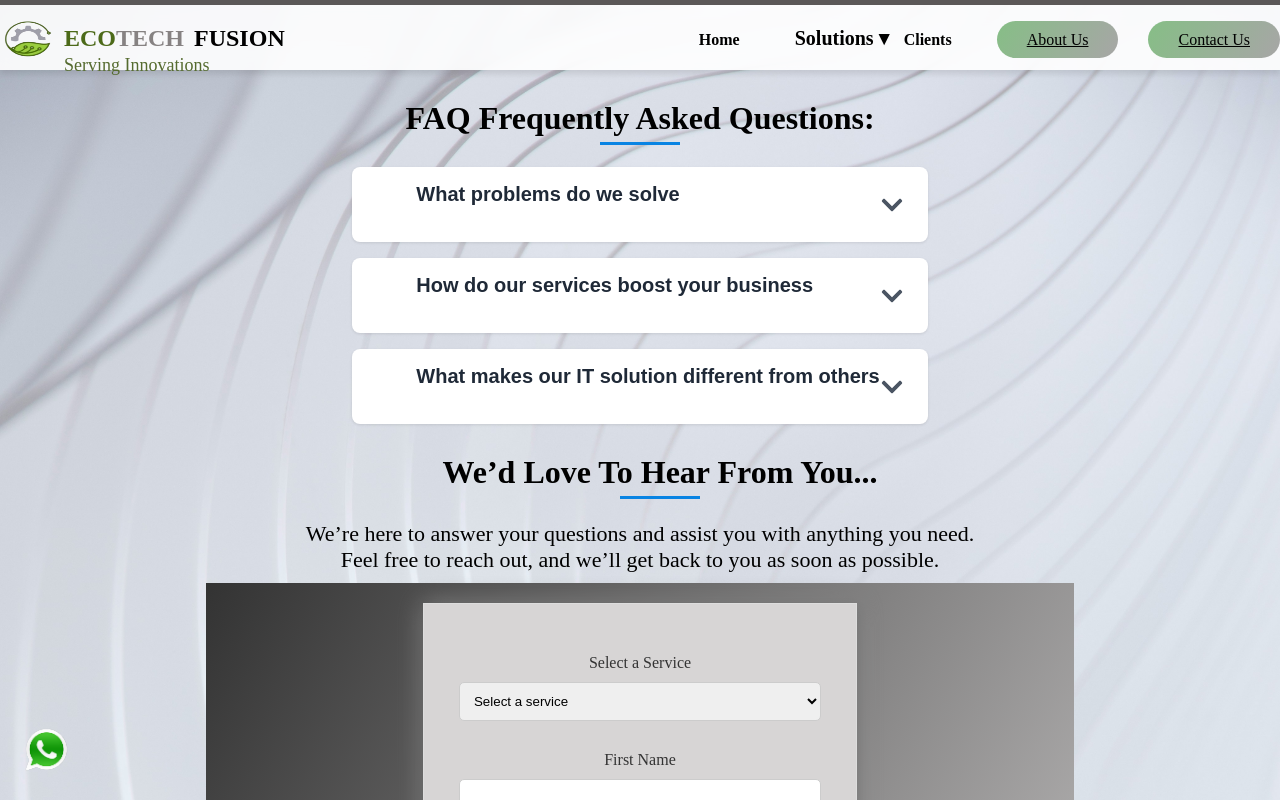
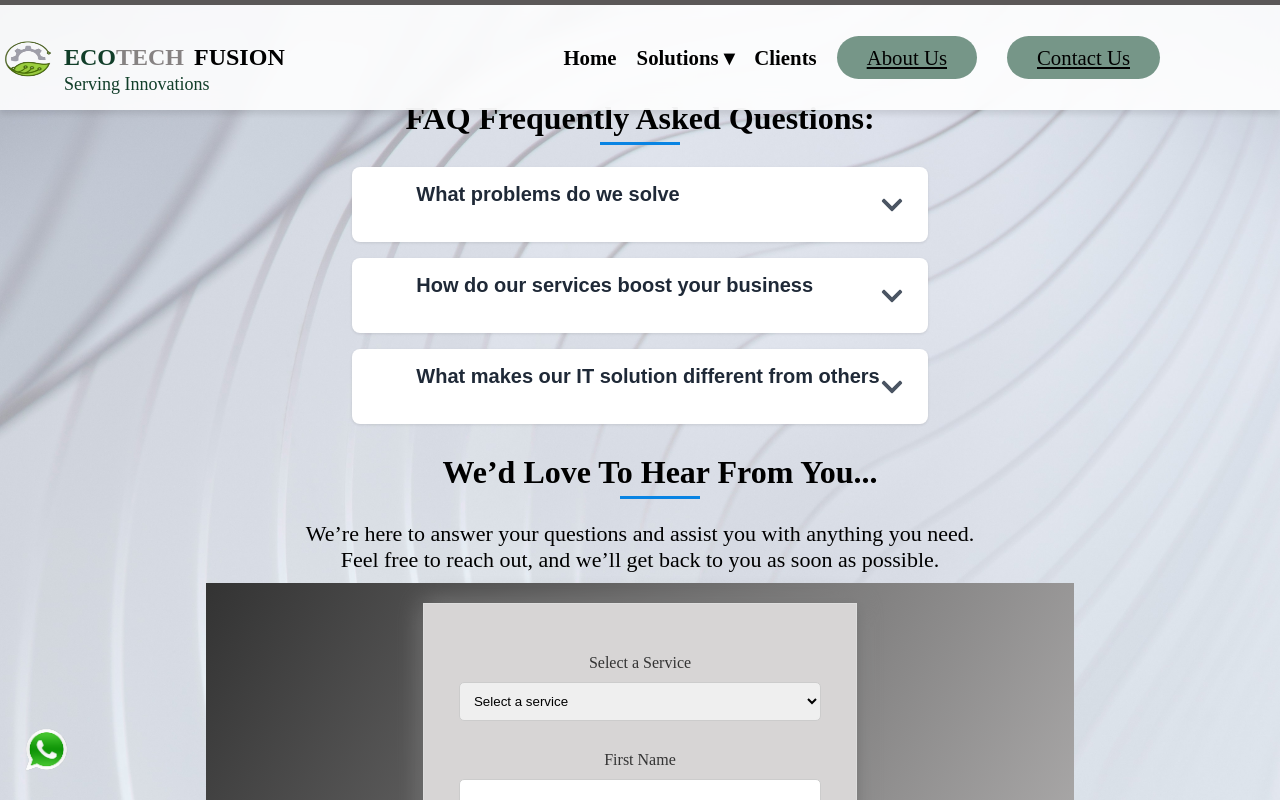
Before and after one commit to wajiha787/ECOTECH-portfoliowebsite, a React (Create React App) app: page /ECOTECH-portfoliowebsite/contactus in a window 1280 px wide. Shown: the top 800 px of the page. Built offline with nearby package versions, Linux system fonts and the light colour scheme.

Commit message:
Construction added on home page

```diff
--- a/src/App.js
+++ b/src/App.js
@@ -12,10 +12,11 @@ import StructuredCabling from "./pages/StructuredCabling";
 import DataCenterSolution from "./pages/DataCenterSolution";
 import ICTELVSolutions from "./pages/ICTELVSolutions";
 import UnifiedVoiceSolution from "./pages/UnifiedVoiceSolution";
+import TownplannersandBuilders from './pages/TownplannersandBuilders';
 
 function App() {
   return (
-    <Router basename="/ECOTECH-portfoliowebsite">  {/* 👈 Added basename for GitHub Pages */}
+    <Router basename="/ECOTECH-portfoliowebsite">
       {/* WhatsApp Floating Button */}
       <div className="fixed-bottom-left">
         <a href="https://wa.me/923362220034?" target="_blank" rel="noopener noreferrer">
@@ -39,6 +40,7 @@ function App() {
           <Route path="/data-center-solution" element={<DataCenterSolution />} />
           <Route path="/ict-elv-solutions" element={<ICTELVSolutions />} />
           <Route path="/unified-voice-solution" element={<UnifiedVoiceSolution />} />
+          <Route path="/town-planners-and-builders" element={<TownplannersandBuilders />} />
         </Routes>
       </div>
 
--- a/src/Components/ClientsHome.js
+++ b/src/Components/ClientsHome.js
@@ -18,7 +18,7 @@ export default function ClientsHome() {
 
   return (
     <div className="clients-container">
-      <h2 className="clients-heading">Join Our Growing Network</h2> {/* Added heading */}
+      <h2 className="clients-heading">Bringing over 15 years of expertise in ICT infrastructure, applications, and services</h2> {/* Added heading */}
       <div className="clients-strip">
         {/* Repeat images twice for seamless effect */}
         {images.concat(images).map((img, index) => (
--- a/src/Components/Counter.js
+++ b/src/Components/Counter.js
@@ -4,7 +4,6 @@ import '../styles/Counter.css';
 export default function Counter() {
   const [projects, setProjects] = useState(1);
   const [clients, setClients] = useState(1);
-  const [coffee, setCoffee] = useState(1);
   const [happyClients, setHappyClients] = useState(1);
 
   useEffect(() => {
@@ -19,13 +18,14 @@ export default function Counter() {
 
     increment(setProjects, 205);
     increment(setClients, 80);
-    increment(setCoffee, 626);
     increment(setHappyClients, 185);
   }, []);
 
   return (
     <div className="counter-container">
+      <h2 className='counter-heading'>Join Our Growing Community</h2>
       <div className="counter-grid">
+
         <div className="counter-item">
           <p className="counter-number">{projects}</p>
           <p className="counter-label">Projects Completed</p>
@@ -35,10 +35,6 @@ export default function Counter() {
           <p className="counter-label">Active Clients</p>
         </div>
         <div className="counter-item">
-          <p className="counter-number">{coffee}</p>
-          <p className="counter-label">Cups of Tea</p>
-        </div>
-        <div className="counter-item">
           <p className="counter-number">{happyClients}</p>
           <p className="counter-label">Happy Clients</p>
         </div>
--- a/src/Components/Header.js
+++ b/src/Components/Header.js
@@ -32,14 +32,14 @@ function Header() {
               <Link to="/data-center-solution" className="dropdown-item">Data Center Solution</Link>
               <Link to="/ict-elv-solutions" className="dropdown-item">ICT & ELV Solutions</Link>
               <Link to="/unified-voice-solution" className="dropdown-item">Unified Voice Solution</Link>
+              <Link to="/town-planners-and-builders" className="dropdown-item">Town Planners and Builders</Link>
+
             </div>
           )}
         </div>
 
         <Link to="/clients" className="nav-link" >Clients</Link>
         <Link to="/aboutus" className="aboutus">About Us</Link>
-
-        {/* ✅ Fixed Contact Us Button */}
         <Link to="/contactus" className="contactus">Contact Us</Link>
       </nav>
     </header>
--- /dev/null
+++ b/src/pages/TownplannersandBuilders.jsx
@@ -0,0 +1,26 @@
+import React from 'react';
+import "../styles/DataCenterSolution.css";
+
+function TownplannersandBuilders() {
+  return (
+    <div className="datacenter-container">
+      <h1>Town Planners and Builders</h1>
+
+      <h2>Our Construction Services</h2>
+      <p>We provide the best and most reliable urban edge construction in different categories:</p>
+      <ul>
+        <li>Building Construction</li>
+        <li>Road Construction</li>
+      </ul>
+
+      <h2>Interior Designing</h2>
+      <ul>
+        <li>Office Designing</li>
+        <li>House Designing</li>
+        <li>Event Management</li>
+      </ul>
+    </div>
+  );
+}
+
+export default TownplannersandBuilders;
--- a/src/styles/ClientsHome.css
+++ b/src/styles/ClientsHome.css
@@ -1,8 +1,8 @@
 .clients-container {
   width: 100%;
   overflow: hidden;
-  background: rgba(234, 244, 197, 0.7);
-  border-top: 5px solid grey;
+  border-top: 5px solid rgb(87, 86, 86);
+    background: rgba(218, 247, 207, 0.7);
   padding: 20px 0;
   white-space: nowrap;
   position: relative;
@@ -53,10 +53,9 @@
   text-align: center;
   font-size: 2rem;
   font-weight: bold;
-  margin-bottom: 40px;
+  margin-bottom: 80px;
   color: #1f2937; /* Darker shade for better contrast */
   position: relative;
-  text-transform: uppercase; /* Optional: Makes text more prominent */
 }
 
 /* Optional: Add an underline effect */
--- a/src/styles/Counter.css
+++ b/src/styles/Counter.css
@@ -1,11 +1,13 @@
 .counter-container {
     display: flex;
     width: 100vw;
-    border-top: 5px solid grey;
+    flex-direction: column;
+    border-top: 5px solid rgb(87, 86, 86);
+    background: rgba(218, 247, 207, 0.7);
     justify-content: center;
     align-items: center;
     min-height: 38vh;
-    background: rgba(234, 244, 197, 0.7);
+
     color: rgb(3, 3, 3);
     text-align: center;
     padding: 40px 20px;
@@ -34,3 +36,25 @@
     font-weight: 600;
     text-transform: uppercase;
   }
+
+  .counter-heading {
+
+    font-size: 2rem;
+    font-weight: bold;
+    margin-bottom: 80px;
+    color: #262b32; /* Darker shade for better contrast */
+    position: relative;
+  }
+
+  /* Optional: Add an underline effect */
+  .counter-heading::after {
+    content: '';
+    position: absolute;
+    bottom: -5px;
+    left: 50%;
+    transform: translateX(-50%);
+    width: 80px;
+    height: 3px;
+    background-color: #0984e3; /* Blue underline for emphasis */
+    border-radius: 2px;
+  }
--- a/src/styles/Header.css
+++ b/src/styles/Header.css
@@ -1,13 +1,4 @@
-header {
-  background-color: rgba(239, 245, 239, 0.5);
-  padding: 20px;
-  position: relative;
-  border-top: 5px solid #5b5858;
-  display: flex;
-  align-items: center;
-  justify-content: space-between;
-  height: 270px;
-}
+
 
   /* Logo */
   .ecologo {
@@ -21,14 +12,14 @@ header {
   .logo {
     display: flex;
     flex-direction: row;
-    align-items: center;
+    align-items:center;
     position: relative;
-    top: 2%;
+
     left: 5%;
 }
 
   .logo .ECO {
-    color: rgb(76, 106, 25);
+    color: rgb(17, 62, 41);
     font-size: 24px;
     font-weight: bold;
   }
@@ -51,54 +42,43 @@ header {
     top: 30px;
     left: 0;
     font-size: 18px;
-    color: darkolivegreen;
+    color: rgb(17, 62, 41);
   }
 
-  /* Navigation Menu */
-  .home,
-  .solutions,
-  .clients
-  {
-    padding-left: 40px;
-    font-size: 20px;
-    font-weight: bold;
-    display: flex;
-  }
 
-  .home {
-    padding-left: 600px;
-  }
+
+
 
   /* Contact Us Button */
   .contactus {
-    background: linear-gradient(120deg, rgb(134, 190, 134), rgb(167, 166, 166));
+    background-color:#769688;
     color: black;
     padding: 10px 30px;
-    margin-left: 30px;
+    margin-right: 120px;
     border: none;
-    border-radius: 20px;
-    font-size: 16px;
+    border-radius: 25px;
+    font-size: 1.3rem;
     cursor: pointer;
     transition: background-color 0.3s ease;
   }
   .aboutus{
-    background: linear-gradient(120deg, rgb(134, 190, 134), rgb(167, 166, 166));
+    background-color:#769688;
     color: black;
+    font-size: 1.3rem;
     padding: 10px 30px;
-    margin-left: 30px;
+    margin-right: 30px;
     border: none;
-    border-radius: 20px;
-    font-size: 16px;
+    border-radius: 25px;
     cursor: pointer;
     transition: background-color 0.3s ease;
   }
 
   .contactus:hover {
-    background-color: grey;
+    background-color: rgb(167, 166, 166);
     color: white;
   }
   .aboutus:hover{
-    background-color: grey;
+    background-color: rgb(167, 166, 166);
     color: white;
   }
 
@@ -170,32 +150,44 @@ header {
 }
 
 .dropdown .dropdown-item:hover {
-  background-color: #f0f0f0;
+  background-color: #4d655b;
 }
 
 /* Navigation Links */
 .nav-link {
-  margin: 0 15px;
+  margin-right: 20px;
   text-decoration: none;
   color: black;
+  font-size: 1.3rem;
+  font-weight: bold;
+}
+.solutions{
+  margin-right: 20px;
+  text-decoration: none;
+  color: black;
+  font-size: 1.3rem;
   font-weight: bold;
 }
 
 .nav-link:hover {
-  color: #35463f;
+  color: #94d1b8;
 }
 .sticky-header {
   position: fixed;
   top: 0;
   left: 0;
   width: 100%;
-  height: 70px;
-  background: rgba(255, 255, 255, 0.9);
+  height: 110px;
+  background-color: rgba(234, 12, 12, 0.5);
   backdrop-filter: blur(10px);
+  border-top: 5px solid #5b5858;
   z-index: 1000; /* Ensures it stays on top */
   display: flex;
   align-items: center;
   justify-content: space-between;
   padding: 10px 20px;
   box-shadow: 0 4px 6px rgba(0, 0, 0, 0.1);
+  display: flex;
+  align-items: center;
+  justify-content: space-between;
 }
--- a/src/styles/Home.css
+++ b/src/styles/Home.css
@@ -80,11 +80,11 @@
 }
 
 .vertical-text {
-  top: 80px;
+  top: 120px;
 }
 
 .vertical-text-time {
-  top: 220px;
+  top: 280px;
 }
 
 @media (max-width: 768px) {
--- a/src/styles/Services.css
+++ b/src/styles/Services.css
@@ -33,7 +33,7 @@
   height: 100%;
   padding: 20px;
   text-align: center;
-  color: #fff;
+  color: #000000;
   display: flex;
   flex-direction: column;
   justify-content: center;
```
